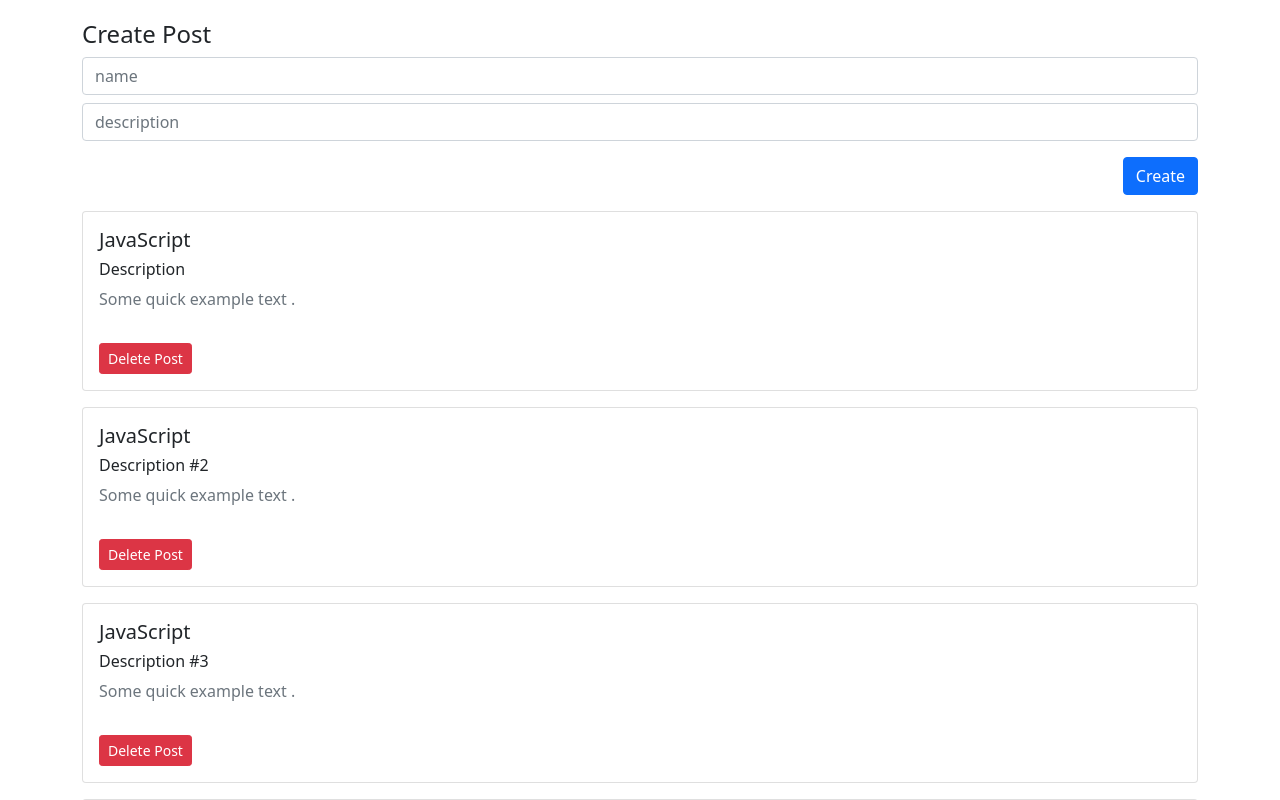
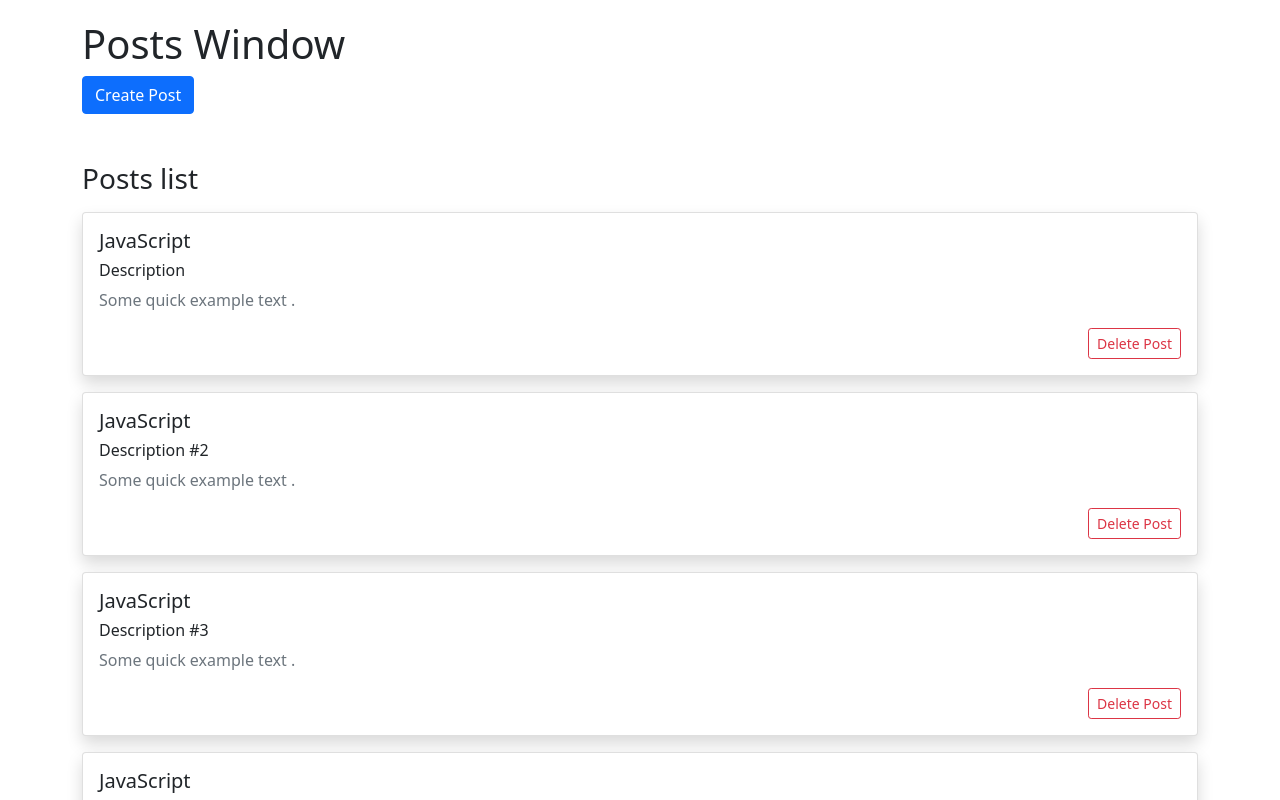
Before and after one commit to azvontsov/super-blog, a Vue app: page / in a window 1280 px wide. Shown: the top 800 px of the page. Built offline with nearby package versions, Linux system fonts and the light colour scheme.

Commit message:
create modalWindow for creating post

```diff
--- a/src/App.vue
+++ b/src/App.vue
@@ -1,16 +1,29 @@
 <template>
+
+
     <div class="container">
-       <PostForm @create="createPost" />
+        <h1>Posts Window</h1>
+        <button
+        class="btn btn-primary"
+        @click="showDialog"
+        >Create Post</button>
+        <ModalWindow v-model:show="dialogVisible">
+            <PostForm @create="createPost"/>
+        </ModalWindow>
+
        <PostList
        :posts="posts"
+       @remove="removePost"
+       />
 
-       />
     </div>
 
 </template>
 <script>
 import PostForm from '@/components/PostForm.vue'
 import PostList from '@/components/PostList.vue'
+import ModalWindow from '@/components/ModalWindow.vue'
+
 
 export default {
     data() {
@@ -21,18 +34,27 @@ export default {
                 {id: 3, title: 'JavaScript', body: 'Description #3'},
                 {id: 4, title: 'JavaScript', body: 'Description #4'},
             ],
-
+            dialogVisible: false
         }
     },
     methods: {
         createPost(post) {
             this.posts.push(post)
+            this.dialogVisible = false
         },
+        removePost(post) {
+            this.posts = this.posts.filter(p => p.id !== post.id)
+        },
+        showDialog() {
+            this.dialogVisible = true
+        }
 
     },
     components: {
         PostForm,
-        PostList
+        PostList,
+        ModalWindow
+
     }
 }
 </script>
--- /dev/null
+++ b/src/components/ModalWindow.vue
@@ -0,0 +1,47 @@
+<template lang="">
+    <div class="dialog" v-if="show" @click.stop="hideDialog">
+        <div>
+            <div @click.stop class="card shadow-lg position-absolute top-50 start-50 translate-middle" style="width: 28rem;">
+                <div class="card-body">
+                    <slot></slot>
+                </div>
+            </div>
+        </div>
+      </div>
+
+</template>
+
+<script>
+export default {
+    name: 'my-modal',
+    props: {
+        show: {
+            type: Boolean,
+            default: false
+        }
+    },
+    methods: {
+        hideDialog() {
+            this.$emit('update:show', false)
+        }
+    }
+}
+</script>
+
+<style scoped>
+    .dialog {
+        background: rgba(0, 0, 0, 0.5);
+        top: 0;
+        bottom: 0;
+        right: 0;
+        left: 0;
+        position: fixed;
+        display: flex;
+        z-index: 2;
+    }
+    .card {
+        background: rgb(226, 226, 178);
+
+        z-index: 3;
+    }
+</style>
--- a/src/components/PostForm.vue
+++ b/src/components/PostForm.vue
@@ -16,7 +16,7 @@
 
         <div class="d-flex flex-row-reverse bd-highlight">
             <button @click="createPost" class="btn btn-primary mt-3">Create</button>
-          </div>
+        </div>
     </form>
 </template>
 <script>
--- a/src/components/PostItem.vue
+++ b/src/components/PostItem.vue
@@ -1,13 +1,18 @@
 <template lang="">
-    <div class="card mt-3">
+    <div class="card mt-3 shadow">
         <div class="card-body">
           <h5 class="card-title mb-2">{{ post.title }}</h5>
           <h6 class="card-title mb-2">{{ post.body }}</h6>
           <p class="card-text text-muted">Some quick example text .</p>
         </div>
-        <div>
-            <button type="button" class="btn btn-danger btn-sm m-3">Delete Post</button>
+        <div class="d-flex flex-row-reverse bd-highlight">
+            <button
+            type="button"
+            class="btn btn-outline-danger btn-sm me-3 mb-3"
+            @click="$emit('remove', post)"
+            >Delete Post</button>
         </div>
+
     </div>
 </template>
 <script>
@@ -17,7 +22,8 @@ export default {
         type: Object,
         required: true
     }
-   }
+   },
+
 }
 </script>
 <style lang="">
--- a/src/components/PostList.vue
+++ b/src/components/PostList.vue
@@ -1,9 +1,14 @@
 <template lang="">
-    <PostItem
-    v-for="post in posts"
-    :post="post"
-    />
-
+    <div class="mt-5" v-if="posts.length > 0">
+        <h3>Posts list</h3>
+        <PostItem
+        v-for="post in posts"
+        :post="post"
+        :key="post.id"
+        @remove="$emit('remove', post)"
+        />
+    </div>
+    <h2 v-else>No posts here yet</h2>
 
 </template>
 
@@ -20,7 +25,6 @@ export default {
         }
     },
     components: {
-
         PostItem
     }
 }
```
